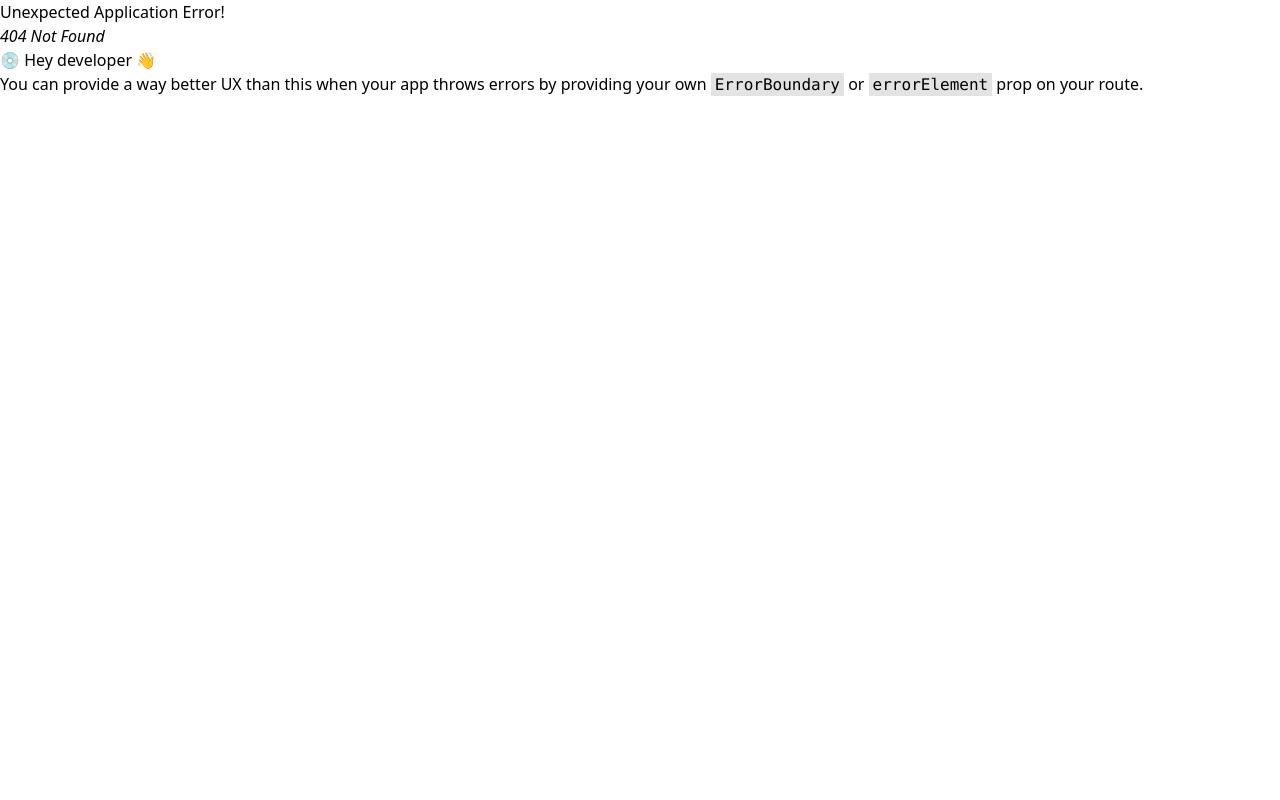
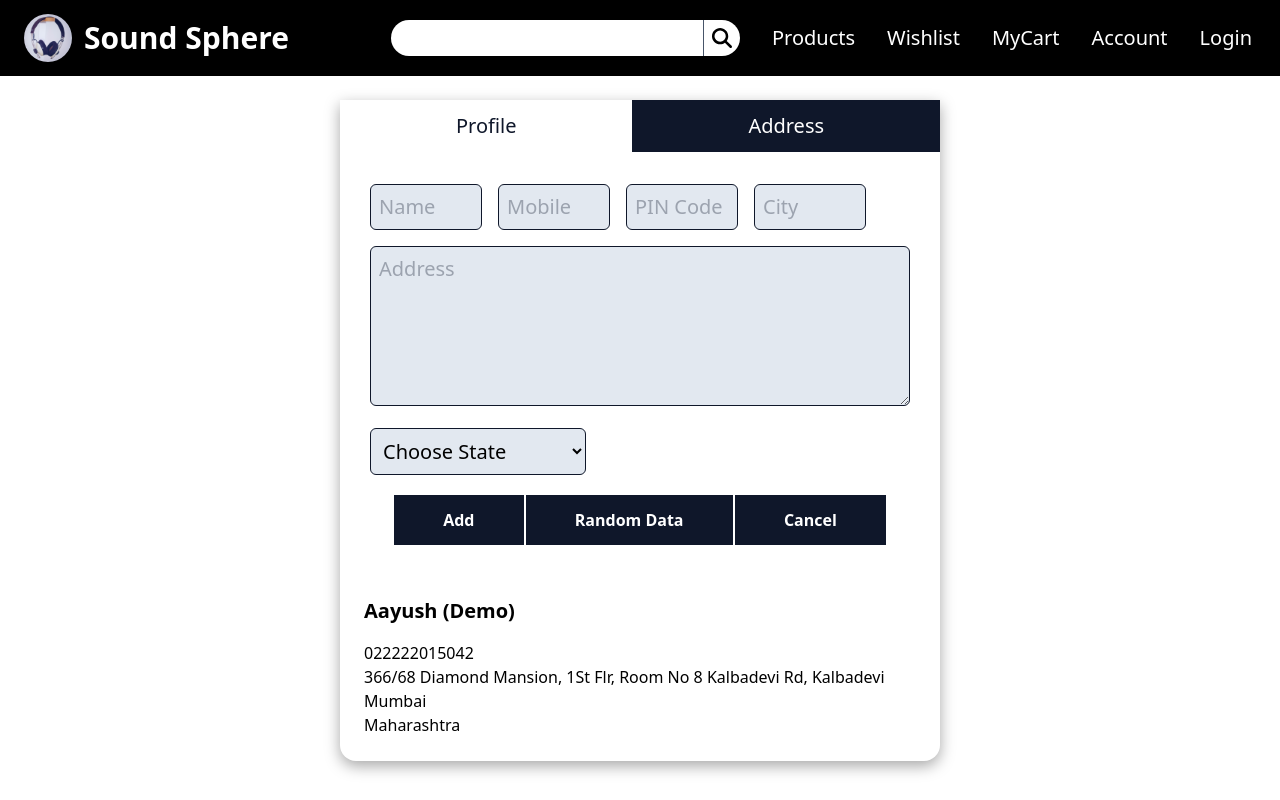
Before and after one commit to Aayush259/E-Commerce, a React (Vite) app: page /E-Commerce/account/address in a window 1280 px wide. Before the commit this address had no page. Built offline with nearby package versions, Linux system fonts and the light colour scheme.

Commit message:
Improved Routes structure and updated Account component

```diff
--- a/src/components/account/Account.jsx
+++ b/src/components/account/Account.jsx
@@ -1,44 +1,16 @@
-import React, { useState } from 'react';
-import Profile from './Profile';
-import Address from './Address';
+import React from 'react';
+import { Outlet } from 'react-router-dom';
+import AccountNavLink from './AccountNavLink';
 
 export default function Account() {
-
-    const [activeBtn, setActiveBtn] = useState('Profile');
-
-    const changeActiveBtn = (e) => {
-        setActiveBtn(e.target.value)
-    }
-
     return (
         <div className="w-[90vw] max-w-[600px] m-auto my-6 shadow-product-card-shadow rounded-b-2xl overflow-hidden">
             <div className="w-full flex flex-row items-center justify-center">
-                <button
-                    className={`
-                        flex-grow py-3 px-2 md:text-xl
-                        ${activeBtn === 'Profile' ? 'bg-slate-900 text-white' : 'bg-white text-slate-900'}
-                    `}
-                    value={'Profile'}
-                    onClick={changeActiveBtn}
-                >
-                    Profile
-                </button>
-
-                <button
-                    className={`
-                        flex-grow py-3 px-2 md:text-xl
-                        ${activeBtn === 'Address' ? 'bg-slate-900 text-white' : 'bg-white text-slate-900'}
-                    `}
-                    value={'Address'}
-                    onClick={changeActiveBtn}
-                >
-                    Address
-                </button>
+                <AccountNavLink linkTo={"profile"} />
+                <AccountNavLink linkTo={"address"} />
             </div>
 
-            {
-                activeBtn === 'Profile' ? <Profile /> : <Address />
-            }
+            <Outlet />
         </div>
     );
-};
+}
--- /dev/null
+++ b/src/components/account/AccountNavLink.jsx
@@ -0,0 +1,21 @@
+import React from 'react';
+import PropTypes from 'prop-types';
+import { NavLink } from 'react-router-dom';
+
+export default function AccountNavLink({ linkTo }) {
+  return (
+    <NavLink
+      to={linkTo}
+      className={({ isActive }) => `
+        flex-grow py-3 px-2 md:text-xl text-center capitalize
+        ${isActive ? 'bg-slate-900 text-white' : 'bg-white text-slate-900'}
+      `}
+    >
+      {linkTo}
+    </NavLink>
+  );
+}
+
+AccountNavLink.propTypes = {
+  linkTo: PropTypes.string.isRequired,
+};
--- a/src/components/account/Address.jsx
+++ b/src/components/account/Address.jsx
@@ -1,108 +1,82 @@
 import React from 'react';
 
-export default function Account() {
+export default function Address() {
+
+    // Prevent default behavior of the buttons.
+    const handleClick = (e) => {
+        e.preventDefault();
+    };
+
+    const states = [
+        "Andhra Pradesh", "Arunachal Pradesh", "Assam", "Bihar", "Chhattisgarh", "Goa", "Gujarat", "Haryana",
+        "Himachal Pradesh", "Jharkhand", "Karnataka", "Kerala", "Madhya Pradesh", "Maharashtra", "Manipur",
+        "Meghalaya", "Mizoram", "Nagaland", "Odisha", "Punjab", "Rajasthan", "Sikkim", "Tamil Nadu", "Telangana",
+        "Tripura", "Uttar Pradesh", "Uttarakhand", "West Bengal"
+    ];
 
     return (
         <>
-            <form>
-                <div className="flex flex-row flex-wrap gap-4 max-w-[90%] m-auto my-8">
-                    <label htmlFor="name">
-                        <input type="text" id="name" className="bg-slate-200 w-28 rounded-md text-xl p-2 border border-slate-900" placeholder="Name" />
+            <form className="max-w-[90%] m-auto my-8">
+                <div className="flex flex-row flex-wrap gap-4">
+                    {
+                        ["Name", "Mobile", "PIN Code", "City"].map((placeholder) => (
+                            <label key={placeholder} htmlFor={placeholder.toLowerCase()}>
+                                <input
+                                    type={placeholder === "Mobile" ? "tel" : "text"}
+                                    id={placeholder.toLowerCase()}
+                                    className="bg-slate-200 w-28 rounded-md text-xl p-2 border border-slate-900"
+                                    placeholder={placeholder}
+                                />
+                            </label>
+                        ))
+                    }
+
+                    <label htmlFor="address" className="w-full">
+                        <textarea
+                            id="address"
+                            className="bg-slate-200 rounded-md text-xl p-2 border border-slate-900 w-full h-40"
+                            placeholder="Address"
+                        />
                     </label>
-
-                    <label htmlFor="mobile">
-                        <input type="tel" id="mobile" className="bg-slate-200 w-28 rounded-md text-xl p-2 border border-slate-900" placeholder="Mobile" />
-                    </label>
-
-                    <label htmlFor="pin">
-                        <input type="text" id="pin" className="bg-slate-200 w-28 rounded-md text-xl p-2 border border-slate-900" placeholder="PIN Code" />
-                    </label>
-
-                    <label htmlFor="city">
-                        <input type="text" id="city" className="bg-slate-200  w-28 rounded-md text-xl p-2 border border-slate-900" placeholder="City" />
-                    </label>
-
-                    <label htmlFor="address">
-                        <textarea id="address" className="bg-slate-200 rounded-md text-xl p-2 border border-slate-900 h-40" placeholder="Address"></textarea>
-                    </label>
-
                 </div>
 
-                <select id="state" name="state" className=" bg-slate-200 ml-7 rounded-md text-xl p-2 border border-slate-900 block">
+                <select
+                    id="state"
+                    name="state"
+                    className="bg-slate-200 mt-4 rounded-md text-xl p-2 border border-slate-900 block"
+                >
                     <option value="Choose State">Choose State</option>
-                    <option value="Andhra Pradesh">Andhra Pradesh</option>
-                    <option value="Arunachal Pradesh">Arunachal Pradesh</option>
-                    <option value="Assam">Assam</option>
-                    <option value="Bihar">Bihar</option>
-                    <option value="Chhattisgarh">Chhattisgarh</option>
-                    <option value="Goa">Goa</option>
-                    <option value="Gujarat">Gujarat</option>
-                    <option value="Haryana">Haryana</option>
-                    <option value="Himachal Pradesh">Himachal Pradesh</option>
-                    <option value="Jharkhand">Jharkhand</option>
-                    <option value="Karnataka">Karnataka</option>
-                    <option value="Kerala">Kerala</option>
-                    <option value="Madhya Pradesh">Madhya Pradesh</option>
-                    <option value="Maharashtra">Maharashtra</option>
-                    <option value="Manipur">Manipur</option>
-                    <option value="Meghalaya">Meghalaya</option>
-                    <option value="Mizoram">Mizoram</option>
-                    <option value="Nagaland">Nagaland</option>
-                    <option value="Odisha">Odisha</option>
-                    <option value="Punjab">Punjab</option>
-                    <option value="Rajasthan">Rajasthan</option>
-                    <option value="Sikkim">Sikkim</option>
-                    <option value="Tamil Nadu">Tamil Nadu</option>
-                    <option value="Telangana">Telangana</option>
-                    <option value="Tripura">Tripura</option>
-                    <option value="Uttar Pradesh">Uttar Pradesh</option>
-                    <option value="Uttarakhand">Uttarakhand</option>
-                    <option value="West Bengal">West Bengal</option>
+
+                    {
+                        states.map((state) => (
+                            <option key={state} value={state}>{state}</option>
+                        ))
+                    }
                 </select>
 
-                <div className="flex flex-row items-center justify-center flex-wrap text-white w-full px-6 py-5 gap-[2px]">
-                    <button
-                        className="bg-slate-900 p-3 border border-slate-900 font-semibold flex-grow hover:bg-white hover:text-slate-900"
-                        onClick={(e) => { e.preventDefault() }}
-                    >
-                        Add
-                    </button>
-                    <button
-                        className="bg-slate-900 p-3 border border-slate-900 font-semibold flex-grow hover:bg-white hover:text-slate-900"
-                        onClick={(e) => { e.preventDefault() }}
-                    >
-                        Random Data
-                    </button>
-                    <button
-                        className="bg-slate-900 p-3 font-semibold flex-grow hover:bg-white hover:text-slate-900 border border-slate-900"
-                        onClick={(e) => { e.preventDefault() }}
-                    >
-                        Cancel
-                    </button>
+                <div
+                    className="flex flex-row items-center justify-center flex-wrap text-white w-full px-6 py-5 gap-[2px]"
+                >
+                    {
+                        ["Add", "Random Data", "Cancel"].map((text) => (
+                            <button
+                                key={text}
+                                className="bg-slate-900 p-3 border border-slate-900 font-semibold flex-grow hover:bg-white hover:text-slate-900 duration-300"
+                                onClick={handleClick}
+                            >
+                                {text}
+                            </button>
+                        ))
+                    }
                 </div>
             </form>
-
             <div className="my-6 mx-6">
-                <p className="font-semibold text-lg md:text-xl">
-                    Aayush (Demo)
-                </p>
-
-                <p className="mt-4">
-                    022222015042
-                </p>
-
-                <p>
-                    366/68 Diamond Mansion, 1St Flr, Room No 8 Kalbadevi Rd, Kalbadevi
-                </p>
-
-                <p>
-                    Mumbai
-                </p>
-
-                <p>
-                    Maharashtra
-                </p>
+                <p className="font-semibold text-lg md:text-xl">Aayush (Demo)</p>
+                <p className="mt-4">022222015042</p>
+                <p>366/68 Diamond Mansion, 1St Flr, Room No 8 Kalbadevi Rd, Kalbadevi</p>
+                <p>Mumbai</p>
+                <p>Maharashtra</p>
             </div>
         </>
     );
-};
+}
--- a/src/components/nav/Nav.jsx
+++ b/src/components/nav/Nav.jsx
@@ -22,7 +22,7 @@ export default function Nav() {
         },
         {
             linkText: 'Account',
-            linkTo: '/E-Commerce/account'
+            linkTo: '/E-Commerce/account/profile'
         },
         {
             linkText: 'Login',
--- a/src/main.jsx
+++ b/src/main.jsx
@@ -10,25 +10,30 @@ import Cart from './components/cart/Cart.jsx';
 import Wishlist from './components/wishlist/Wishlist.jsx';
 import Account from './components/account/Account.jsx';
 import Login from './components/login/Login.jsx';
+import Profile from './components/account/Profile.jsx';
+import Address from './components/account/Address.jsx';
 
 const router = createBrowserRouter(
   createRoutesFromElements(
-    <Route path='/E-Commerce/' element={<App />}>
+    <Route path="/E-Commerce" element={<App />}>
       <Route index element={<Home />} />
-      <Route path='/E-Commerce/products' element={<Product />} />
-      <Route path='/E-Commerce/products/category/:categoryname' element={<Product />} />
-      <Route path='/E-Commerce/products/productName/:productname' element={<Product />} />
-      <Route path='/E-Commerce/products/:productname' element={<ProductDetail />} />
-      <Route path='/E-Commerce/cart' element={<Cart />} />
-      <Route path='/E-Commerce/wishlist' element={<Wishlist />} />
-      <Route path='/E-Commerce/account' element={<Account />} />
-      <Route path='/E-Commerce/login' element={<Login />} />
+      <Route path="products" element={<Product />} />
+      <Route path="products/category/:categoryname" element={<Product />} />
+      <Route path="products/productName/:productname" element={<Product />} />
+      <Route path="products/:productname" element={<ProductDetail />} />
+      <Route path="cart" element={<Cart />} />
+      <Route path="wishlist" element={<Wishlist />} />
+      <Route path="account" element={<Account />}>
+        <Route path="profile" element={<Profile />} />
+        <Route path="address" element={<Address />} />
+      </Route>
+      <Route path="login" element={<Login />} />
     </Route>
   )
 );
 
 ReactDOM.createRoot(document.getElementById('root')).render(
   <React.StrictMode>
-    <RouterProvider router={router}></RouterProvider>
-  </React.StrictMode>,
+    <RouterProvider router={router} />
+  </React.StrictMode>
 );
```
